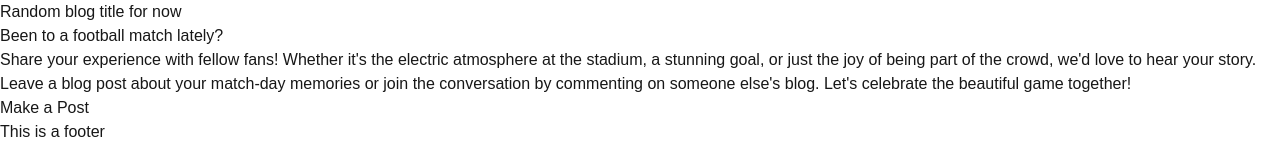
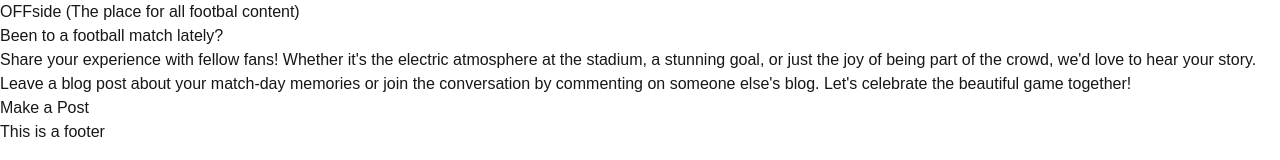
Before and after one commit to BullDogPatch/week8-assignment, a Next.js app: page / in a window 1280 px wide. Shown: the top 160 px of the page. Built offline with nearby package versions, Linux system fonts and the light colour scheme.

Commit message:
change heading

```diff
--- a/src/components/Header.jsx
+++ b/src/components/Header.jsx
@@ -1,7 +1,7 @@
 const Header = () => {
   return (
     <header>
-      <p>Random blog title for now</p>
+      <p>OFFside (The place for all footbal content)</p>
     </header>
   );
 };
```
